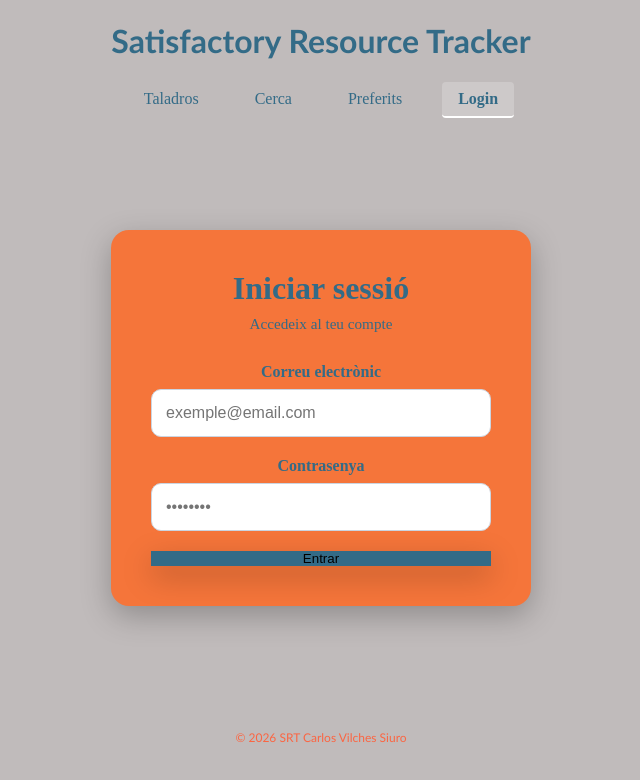
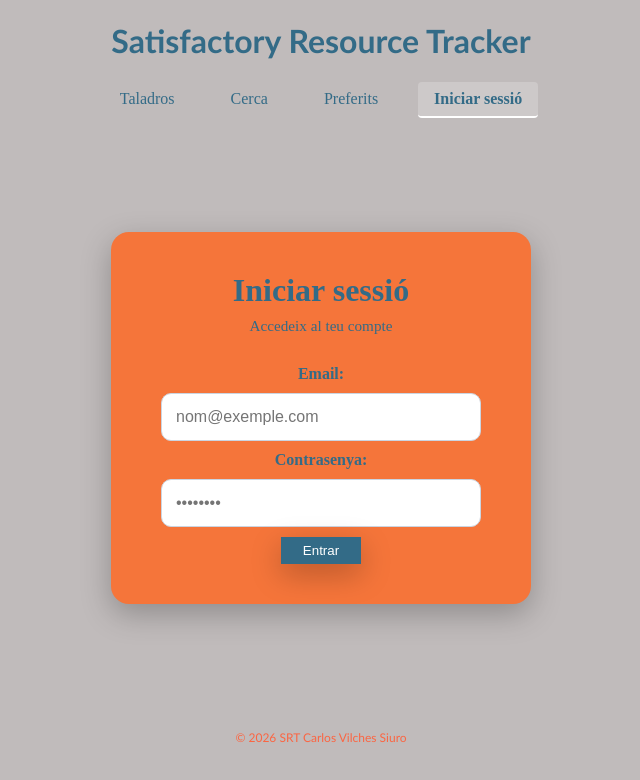
Before and after one commit to CarlosVilches4/SatisfactoryResourceTracker, an Angular app: page /login in a window 1280 px wide. Shown: the top 780 px of the page, without its empty margins (319-959 px from the left). Built offline with nearby package versions, Linux system fonts and the light colour scheme.

Commit message:
Afegit autenticacio i guardia. (EX2)

```diff
--- a/src/app/app.component.html
+++ b/src/app/app.component.html
@@ -5,7 +5,18 @@
     <a routerLink="/taladros" routerLinkActive="actiu">Taladros</a>
     <a routerLink="/cerca" routerLinkActive="actiu">Cerca</a>
     <a routerLink="/preferits" routerLinkActive="actiu">Preferits</a>
-    <a routerLink="/login" routerLinkActive="actiu">Login</a>
+
+    <div class="auth-status" *ngIf="usuari$ | async as usuari; else noAutenticat">
+      <span class="usuari-nom">Hola, {{ usuari.nom }}</span>
+      <button (click)="logout()" class="btn-logout">Sortir</button>
+    </div>
+
+    <ng-template #noAutenticat>
+      <a routerLink="/login" routerLinkActive="actiu" class="btn-login">
+        Iniciar sessió
+      </a>
+    </ng-template>
+
   </nav>
 </header>
 
--- a/src/app/app.component.scss
+++ b/src/app/app.component.scss
@@ -53,3 +53,25 @@ p{
     }
   }
 }
+
+.auth-status{
+  display: flex;
+  flex-direction: column;
+}
+
+.usuari-nom{
+  color: #336b87;
+  padding: 5px;
+}
+
+.auth-status button{
+    background-color: #FB6542;
+    color: white;
+    border: 0px;
+    box-shadow: 0 10px 30px rgba(0, 0, 0, 0.25);
+  }
+
+
+.auth-status button:hover{
+    background-color: #c74e33;
+  }
--- a/src/app/app.component.ts
+++ b/src/app/app.component.ts
@@ -1,24 +1,37 @@
-import { Component, inject } from '@angular/core';
-import { RouterModule } from '@angular/router';
+import { Component, inject, OnInit } from '@angular/core';
+import { RouterModule, Router } from '@angular/router';
 import { NgIf } from '@angular/common';
-import { ListaTaladrosComponent } from './components/lista-taladro/lista-taladro.component';
 import { ElementService } from './services/lista-taladro.service';
-import { FormulariCercaComponent } from './components/formulari-cerca/formulari-cerca.component';
-import { PreferitsPanelComponent } from "./components/preferits-panel/preferits-panel.component";
+import { Observable } from 'rxjs';
+import { AuthService, Usuari } from './services/auth.service';
+import { AsyncPipe } from '@angular/common';
+
 
 @Component({
   selector: 'app-root',
   standalone: true,
-  imports: [RouterModule, ListaTaladrosComponent, NgIf, FormulariCercaComponent, PreferitsPanelComponent],
+  imports: [RouterModule, NgIf, AsyncPipe],
   templateUrl: './app.component.html',
   styleUrl: './app.component.scss',
 })
-export class AppComponent {
+export class AppComponent implements OnInit {
   title = 'SRT';
 
   elementService = inject(ElementService);
 
-  constructor(){
-    console.log("SRT: Started")
+  usuari$!: Observable<Usuari | null>;
+
+  constructor(
+    private authService: AuthService,
+    private router: Router
+  ) {}
+
+  ngOnInit(): void {
+    this.usuari$ = this.authService.obtenirUsuari();
+  }
+
+  logout(): void {
+    this.authService.logout();
+    this.router.navigate(['/']);
   }
 }
--- a/src/app/app.routes.ts
+++ b/src/app/app.routes.ts
@@ -4,13 +4,14 @@ import { FormulariCercaComponent } from './components/formulari-cerca/formulari-
 import { PreferitsPanelComponent } from './components/preferits-panel/preferits-panel.component';
 import { DetallComponent } from './components/detall/detall.component';
 import { LoginComponent } from './components/login/login.component';
+import { authGuard } from './guards/auth.guard';
 
 export const routes: Routes = [
     { path: '', redirectTo: 'taladros', pathMatch: 'full' },
 
     { path: 'taladros', component: ListaTaladrosComponent, title: 'LListat de Taladros'},
     { path: 'cerca', component: FormulariCercaComponent, title: 'Cerca de Taladros'},
-    { path: 'preferits', component: PreferitsPanelComponent, title: 'Els meus preferits'},
+    { path: 'preferits', component: PreferitsPanelComponent, title: 'Els meus preferits', canActivate: [authGuard]},
     { path: 'detall/:id', component: DetallComponent, title: 'Detall'},
     { path: 'login', component: LoginComponent, title: 'Inicia Sessió'},
 
--- a/src/app/components/login/login.component.html
+++ b/src/app/components/login/login.component.html
@@ -1,37 +1,27 @@
 <div class="login-container">
   <div class="login-card">
-
     <div class="login-header">
       <h1>Iniciar sessió</h1>
-      <p>Accedeix al teu compte</p>
+      <p class="subtitol">Accedeix al teu compte</p>
     </div>
-
-    <form class="login-form">
-
-      <div class="form-group">
-        <label for="email">Correu electrònic</label>
-        <input
-          type="email"
-          id="email"
-          placeholder="exemple@email.com"
-        />
+    <form (ngSubmit)="login()" #loginForm="ngForm">
+      <div class="camp">
+        <label for="email">Email:</label>
+        <input type="email" id="email" [(ngModel)]="email" name="email" placeholder="nom@exemple.com" required
+          [disabled]="carregant">
       </div>
 
-      <div class="form-group">
-        <label for="password">Contrasenya</label>
-        <input
-          type="password"
-          id="password"
-          placeholder="••••••••"
-        />
+      <div class="camp">
+        <label for="password">Contrasenya:</label>
+        <input type="password" id="password" [(ngModel)]="password" name="password" placeholder="••••••••" required
+          [disabled]="carregant">
       </div>
 
+      <p *ngIf="error" class="error">{{ error }}</p>
 
-      <button type="submit" class="login-btn">
-        Entrar
+      <button type="submit" [disabled]="loginForm.invalid || carregant" class="btn-login">
+        {{ carregant ? 'Entrant...' : 'Entrar' }}
       </button>
-
     </form>
-
   </div>
 </div>
--- a/src/app/components/login/login.component.scss
+++ b/src/app/components/login/login.component.scss
@@ -36,38 +36,40 @@
     font-size: 0.95rem;
 }
 
-.login-form {
-    display: flex;
-    flex-direction: column;
-    gap: 20px;
-}
-
-.form-group {
+.camp {
     display: flex;
     flex-direction: column;
 }
 
-.form-group label {
-    margin-bottom: 8px;
+.camp label {
     font-weight: 600;
     color: #336b87;
 }
 
-.form-group input {
+.camp input {
     padding: 14px;
     border: 1px solid #cbd5e1;
     border-radius: 10px;
     font-size: 1rem;
     transition: all 0.2s ease;
+    margin: 10px;
 }
 
-.form-group input:focus {
+.camp input:focus {
     outline: none;
     border-color: #2563eb;
     box-shadow: 0 0 0 4px rgba(37, 99, 235, 0.15);
 }
 
+.error{
+    color: red;
+    padding: 5px;
+}
+
 button{
+    width: 6em;
+    height: 2em;
+    color: white;
     background-color: #336b87;
     border: 0px;
     box-shadow: 0 10px 30px rgba(0, 0, 0, 0.25);
--- a/src/app/components/login/login.component.ts
+++ b/src/app/components/login/login.component.ts
@@ -1,12 +1,36 @@
 import { Component } from '@angular/core';
+import { CommonModule } from '@angular/common';
+import { FormsModule } from '@angular/forms';
+import { Router, ActivatedRoute } from '@angular/router';
+import { AuthService } from '../../services/auth.service';
 
 @Component({
   selector: 'app-login',
   standalone: true,
-  imports: [],
+  imports: [CommonModule, FormsModule],
   templateUrl: './login.component.html',
-  styleUrl: './login.component.scss'
+  styleUrls: ['./login.component.scss']
 })
 export class LoginComponent {
+  email = '';
+  password = '';
+  error = '';
+  carregant = false;
 
+  constructor(
+    private authService: AuthService,
+    private router: Router,
+    private route: ActivatedRoute
+  ) {}
+
+  login(): void {
+    this.error = '';
+
+    if(this.authService.login(this.email, this.password)){
+        this.router.navigate(['/preferits'])
+    }else{
+        this.error = "Usuari o contrasenya incorrectes"
+    }
+
+  }
 }
--- /dev/null
+++ b/src/app/guards/auth.guard.ts
@@ -0,0 +1,25 @@
+import { CanActivateFn, Router } from '@angular/router';
+
+import { inject } from '@angular/core';
+
+import { AuthService } from '../services/auth.service';
+
+export const authGuard: CanActivateFn = (route, state) => {
+
+  const authService = inject(AuthService);
+
+  const router = inject(Router);
+
+  if (authService.estaAutenticat()) {
+
+    return true;
+
+  }
+
+  return router.createUrlTree(['/login'], {
+
+    queryParams: { returnUrl: state.url }
+
+  });
+
+};
--- /dev/null
+++ b/src/app/services/auth.service.ts
@@ -0,0 +1,54 @@
+import { Injectable } from '@angular/core';
+
+import { BehaviorSubject, Observable } from 'rxjs';
+
+export interface Usuari {
+
+  id: number;
+
+  nom: string;
+
+  email: string;
+
+}
+
+@Injectable({ providedIn: 'root' })
+
+export class AuthService {
+
+  private usuariActual$ = new BehaviorSubject<Usuari | null>(null);
+
+  estaAutenticat(): boolean {
+
+    return this.usuariActual$.value !== null;
+
+  }
+
+  obtenirUsuari(): Observable<Usuari | null> {
+
+    return this.usuariActual$.asObservable();
+
+  }
+
+  login(email: string, contrasenya: string): boolean {
+
+
+    if (email === 'admin@test.com' && contrasenya === '1234') {
+
+      this.usuariActual$.next({ id: 1, nom: 'Admin', email });
+
+      return true;
+
+    }
+
+    return false;
+
+  }
+
+  logout(): void {
+
+    this.usuariActual$.next(null);
+
+  }
+
+}
```
